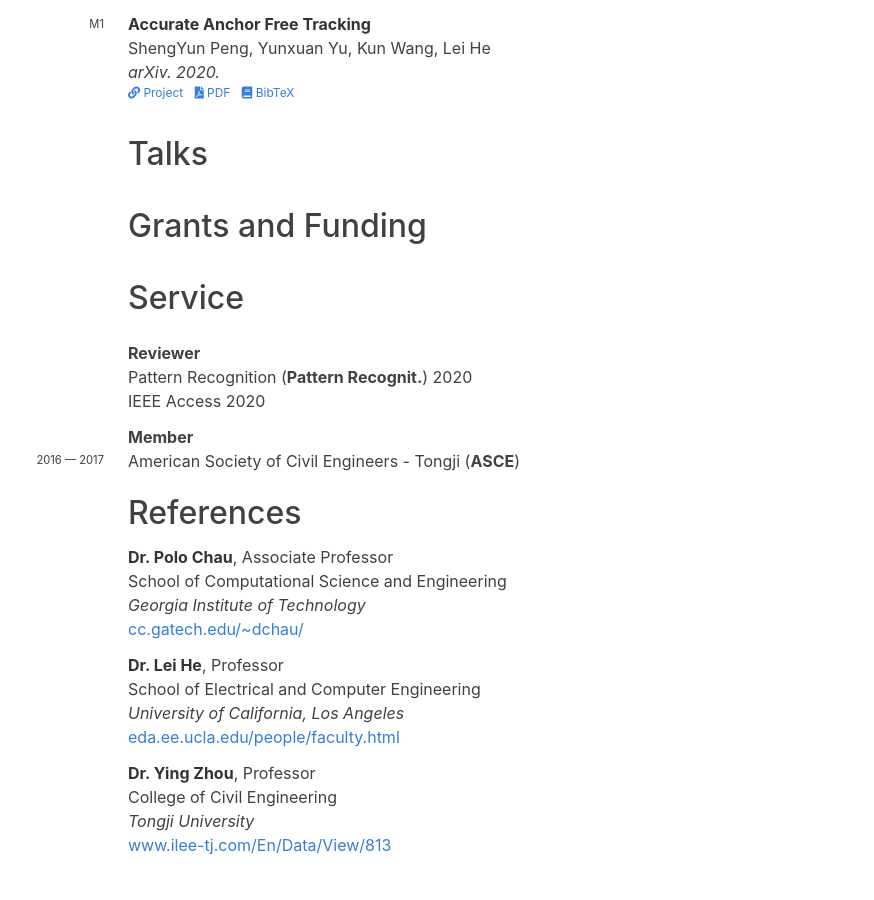
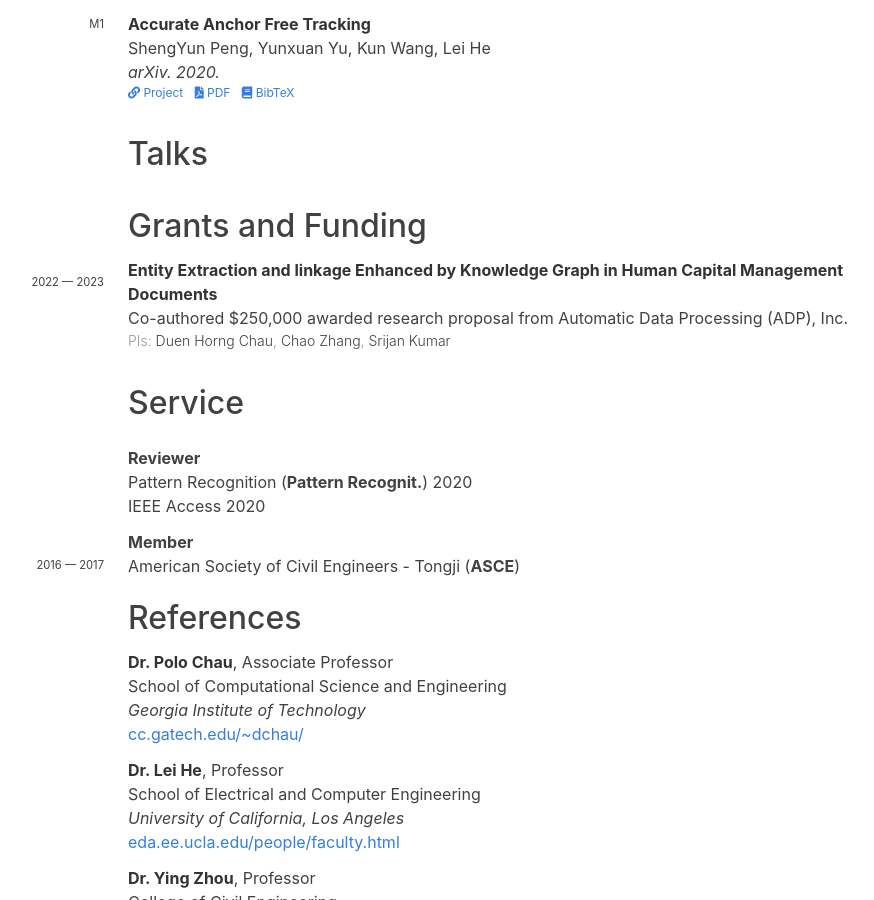
Before and after one commit to nemathahmed/temp_site2, a Jekyll site: the page built from cv.md, in a window 1280 px wide and 900 px high, scrolled down 4116 px. Shown: the whole window, without its empty margins (204-1078 px from the left). Built offline with Jekyll 4.4.1, drawn with Linux system fonts in a browser that asks for light colours; nearby versions of some CDN libraries; some web fonts are replaced.

Commit message:
Add adp funding

```diff
--- /dev/null
+++ b/_data/funding.yaml
@@ -0,0 +1,10 @@
+- title: Entity Extraction and linkage Enhanced by Knowledge Graph in Human Capital Management Documents
+  years: "2022 — 2023"
+  name: "Co-authored $250,000 awarded research proposal from Automatic Data Processing (ADP), Inc."
+  co-pis:
+    - Duen Horng Chau
+    - Chao Zhang
+    - Srijan Kumar
+  title-url: https://www.adp.com/
+  name-url: https://www.adp.com/
+  amount:
```
Also changed, not shown: _data/people.yaml (+8 -0 lines), images/people/chao-zhang.jpeg (added), 1 other file.
